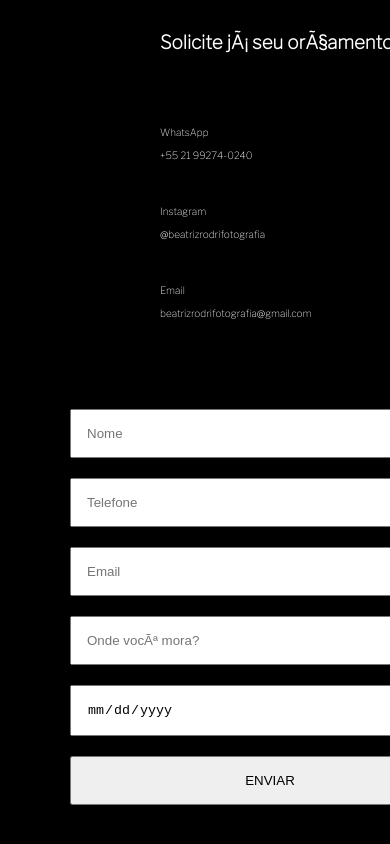
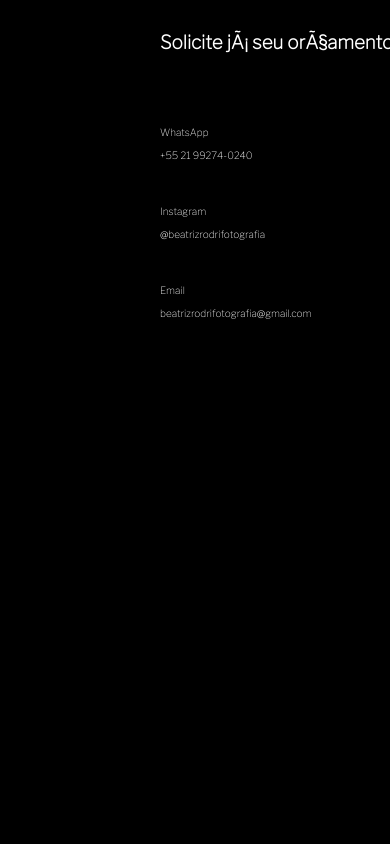
Before and after one commit to Moraes574/project, a plain HTML site: page index.html in a window 390 px wide. Shown: the part 606-1450 px from the top of the page. After the commit the page ends 1132 px from the top, so only its background shows below. Drawn offline with nearby package versions, Linux system fonts and the light colour scheme; a web font is replaced by a local one.

Commit message:
first commit

```diff
--- a/css/style.css
+++ b/css/style.css
@@ -74,7 +74,7 @@ input{width: 400px; box-sizing: border-box; padding: 15px; margin: 10px;}
     .tabela{float: none; padding-left: 0px; margin-left: 160px; font-size: 10px; }
     .containerForm{ margin-right: 0%; float: none; width: 100px;height: auto; }
     section{width: 50px;}
-    input{width: 400px; margin-left: 70px; }
+    input{width: 400px; margin-left: 70px; display: none; }
     .solicite{display: block;margin-left: 160px; width: 100%;}
 
 }
```
Also changed, not shown: 1 other file.
